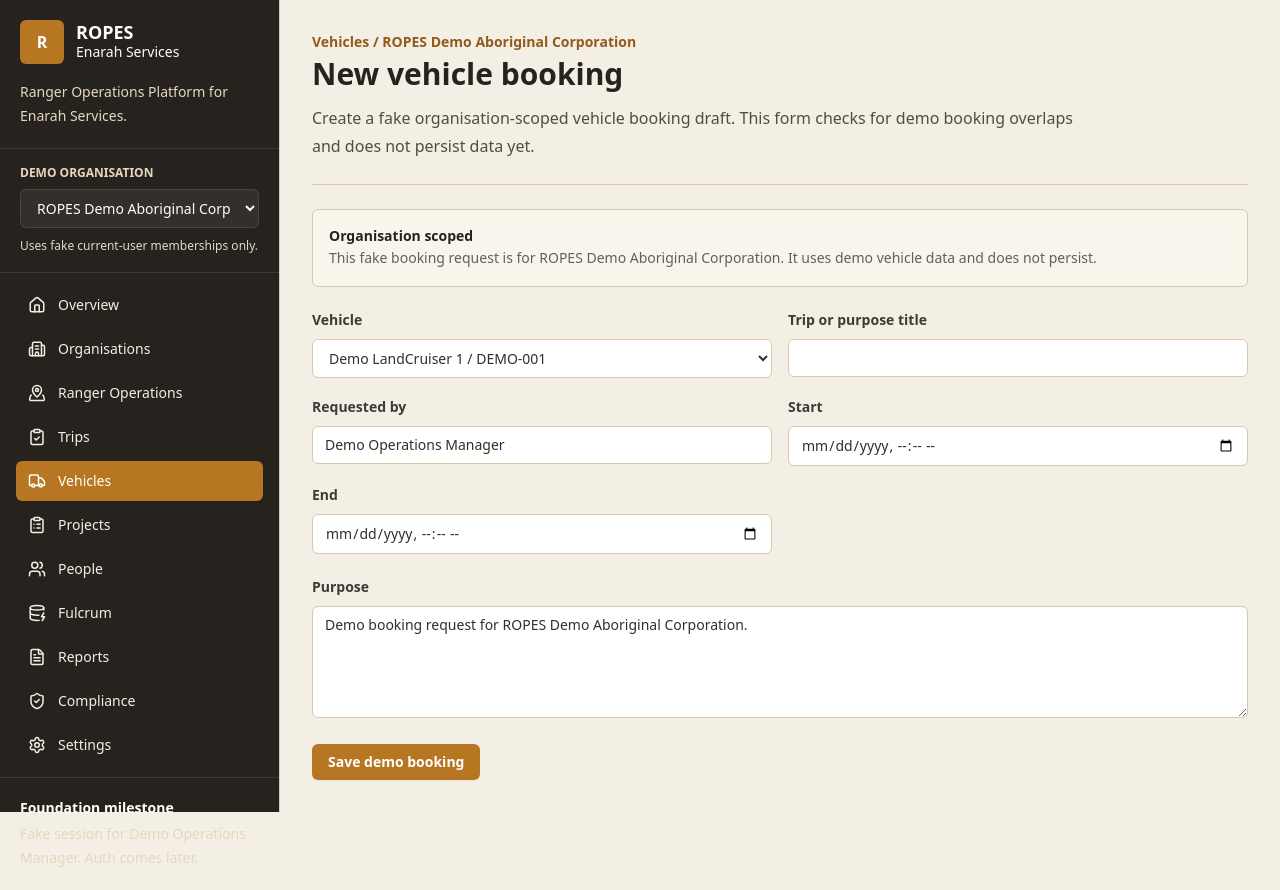
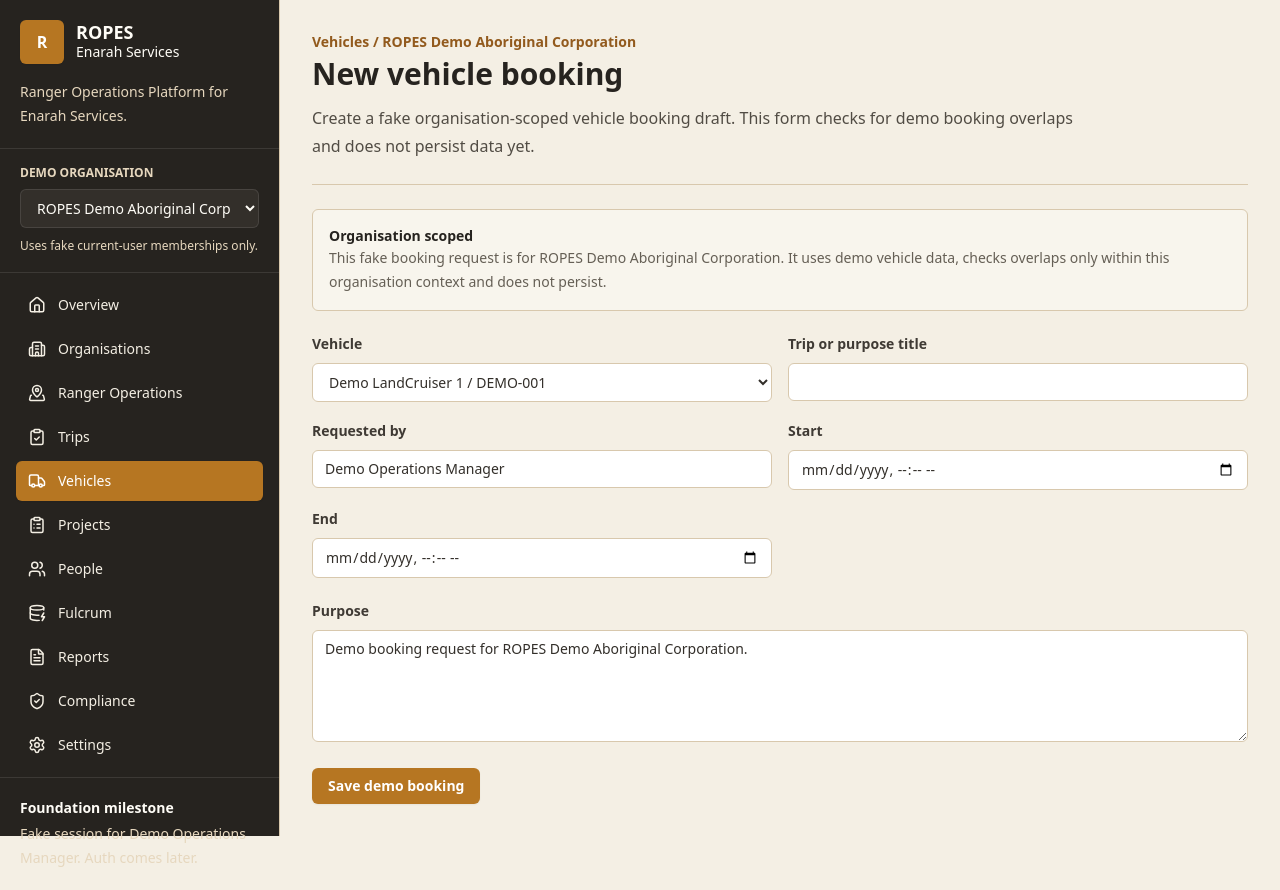
Before and after one commit to enarah/ropes, a Next.js app: page /vehicles/bookings/new in a window 1280 px wide. Built offline with nearby package versions, Linux system fonts and the light colour scheme.

Commit message:
Tighten vehicles demo MVP

```diff
--- a/components/vehicles/vehicle-booking-form.tsx
+++ b/components/vehicles/vehicle-booking-form.tsx
@@ -54,7 +54,8 @@ export function VehicleBookingForm({
         </p>
         <p className="text-sm leading-6 text-charcoal-600">
           This fake booking request is for {organisationName}. It uses demo
-          vehicle data and does not persist.
+          vehicle data, checks overlaps only within this organisation context
+          and does not persist.
         </p>
       </div>
 
@@ -67,6 +68,7 @@ export function VehicleBookingForm({
             className="mt-2 w-full rounded-md border border-earth-200 bg-white px-3 py-2 text-sm outline-none focus:border-ochre-600"
             name="vehicleId"
             onChange={(event) => setVehicleId(event.target.value)}
+            required
             value={vehicleId}
           >
             {vehicles.map((vehicle) => (
@@ -108,6 +110,7 @@ export function VehicleBookingForm({
           className="mt-2 min-h-28 w-full rounded-md border border-earth-200 bg-white px-3 py-2 text-sm outline-none focus:border-ochre-600"
           defaultValue={defaults.purpose}
           name="purpose"
+          required
         />
       </label>
 
@@ -176,6 +179,7 @@ function Field({
         defaultValue={defaultValue}
         name={name}
         onChange={(event) => onChange?.(event.target.value)}
+        required
         type={type}
       />
     </label>
--- a/lib/vehicles-data.ts
+++ b/lib/vehicles-data.ts
@@ -206,7 +206,7 @@ export const demoVehicleBookings: DemoVehicleBooking[] = [
     organisationSlug: "demo-enarah-services",
     vehicleId: "demo-enarah-pool-vehicle",
     tripTitle: "Demo Partner Visit Planning",
-    requestedBy: "Daryl Clarke - Demo",
+    requestedBy: "Demo Enarah Admin",
     startsAt: "2026-08-22T00:30:00.000Z",
     endsAt: "2026-08-22T07:00:00.000Z",
     status: "Approved",
```
Also changed, not shown: 1 other file (tests, documents, lock files or other folders).
